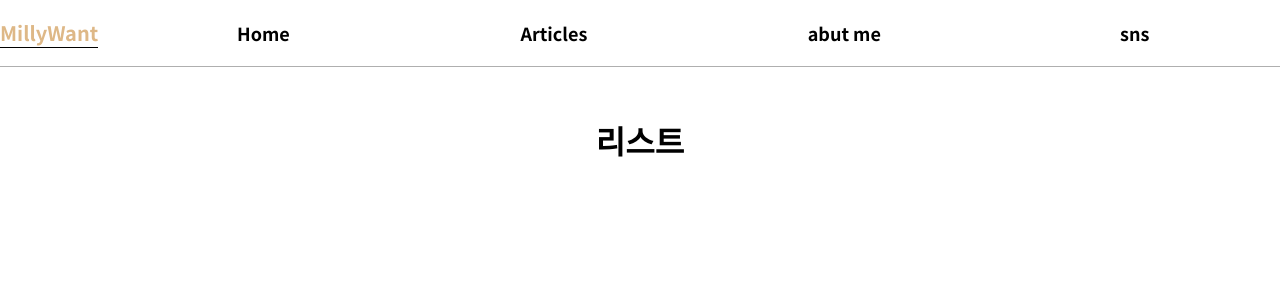
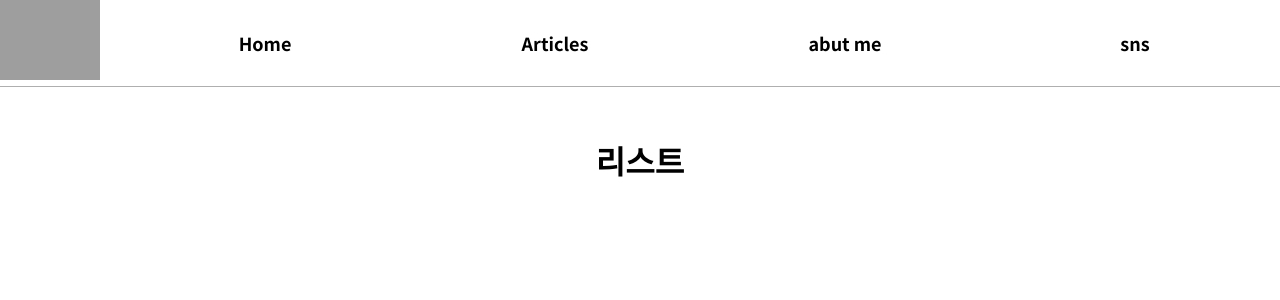
Before and after one commit to Milly55/my_blog, a PHP site: page /list.php in a window 1280 px wide. Shown: the top 300 px of the page. Run offline with PHP 8.4, Linux system fonts and the light colour scheme; some libraries are stand-ins or nearby versions; grey boxes are pictures that could not be loaded.

Commit message:
사이드바2

```diff
--- a/part/head.php
+++ b/part/head.php
@@ -28,8 +28,8 @@
             <li class="flex "><a href="/about me.php">abut me</a></li>
             <li class="flex "><a href="#">sns</a>
             <ul class="flex ">
-                <li class="flex "><a href="#">페이스북</a></li>
-                <li class="flex "><a href="#">인스타그램</a></li>
+                <li class="flex "><a href="#"><i class="fab fa-youtube"></i> Youtube</a></li>
+                <li class="flex "><a href="#"><i class="fab fa-instagram"></i> 인스타그램</a></li>
             </ul>
         </li>
         </ul>
@@ -37,15 +37,15 @@
         <!--PC 탑바-->
     <div class="top-bar">
     <nav class="menu-box-1 con flex">
-    <div class="logo-box flex"><a href="/">MillyWant</a></div>
+    <div class="logo-box flex"><a href="/"><img src="https://ifh.cc/g/OJx9IG.jpg" alt="" style="width: 100px; height: 80px;"></a></div>
     <ul class="flex flex-1-0-0 ">
         <li class="flex flex-1-0-0 "><a href="/" class="flex-1-0-0 ">Home</a></li>
         <li class="flex flex-1-0-0 "><a href="/list.php" class="flex-1-0-0 ">Articles</a></li>
         <li class="flex flex-1-0-0 "><a href="/about me.php" class="flex-1-0-0 ">abut me</a></li>
         <li class="flex flex-1-0-0 "><a href="#" class="flex-1-0-0 ">sns</a>
     <ul class="flex ">
-        <li class="flex "><a href="#"><i class="fab fa-instagram"></i>인스타그램</a></li>
-        <li class="flex "><a href="#"><i class="fab fa-facebook-square"></i>페이스북</a></li>
+        <li class="flex "><a href="#"><i class="fab fa-instagram"></i> 인스타그램</a></li>
+        <li class="flex "><a href="#"><i class="fab fa-youtube"></i> Youtube</a></li>
     </ul>
 </li>
     </ul>
--- a/public/resource/common.css
+++ b/public/resource/common.css
@@ -306,8 +306,8 @@ h1{
   font-size: 20px;
   margin-right: 20px;
 }
-.top-bar > .menu-box-1 >.logo-box > a{
-  border-bottom:0.5px solid black;
+.top-bar > .menu-box-1 > ul{
+  align-items: center;
 }
 .top-bar > .menu-box-1 > ul > li{
     position: relative;
@@ -316,8 +316,8 @@ h1{
     justify-content: center;
     transition: background-color 0.3s;
     font-weight: bold;
-    padding:20px 0;
-    font-size: 18px;
+    padding:30px 0;
+    font-size: 18px;    height: 100%;
 }
 .top-bar > .menu-box-1 > ul > li:hover > a{
     background-color:black;
@@ -451,6 +451,7 @@ h1{
   background-color:rgb(47, 113, 133);
   justify-content: center;
   transition: left 0.3s;
+  height: 27%;
 }
 .mobile-side-menu-bar.active{
   left: 0;
@@ -479,23 +480,19 @@ align-items: center;
 .mobile-side-menu-bar > ul > li > ul{
   flex-direction: column;
   align-items: center;
-  height: 0;
-  padding: 10px 50px;
   background-color: rgb(79, 184, 216);
   margin-top:10px;
-  opacity: 0;
- overflow: hidden;
-  transition: opacity 0.3s;
+  overflow-y: hidden;
+  padding: 0 40px;
+  height: 0;
 }
-.mobile-side-menu-bar > ul > li.active> ul{
-  overflow: visible;
+.mobile-side-menu-bar > ul > li.active > ul{
   height: 100%;
-  opacity:1;
+  overflow-y: visible;
 }
 .mobile-side-menu-bar > ul > li > ul > li{
   font-size: 15px;
-  padding: 10px 0;
-  line-height: 10px;
+  padding:10px 0;
 }
 .mobile-side-menu-bar > ul > li > ul > li > a{
   transition: color 0.3s;
```
